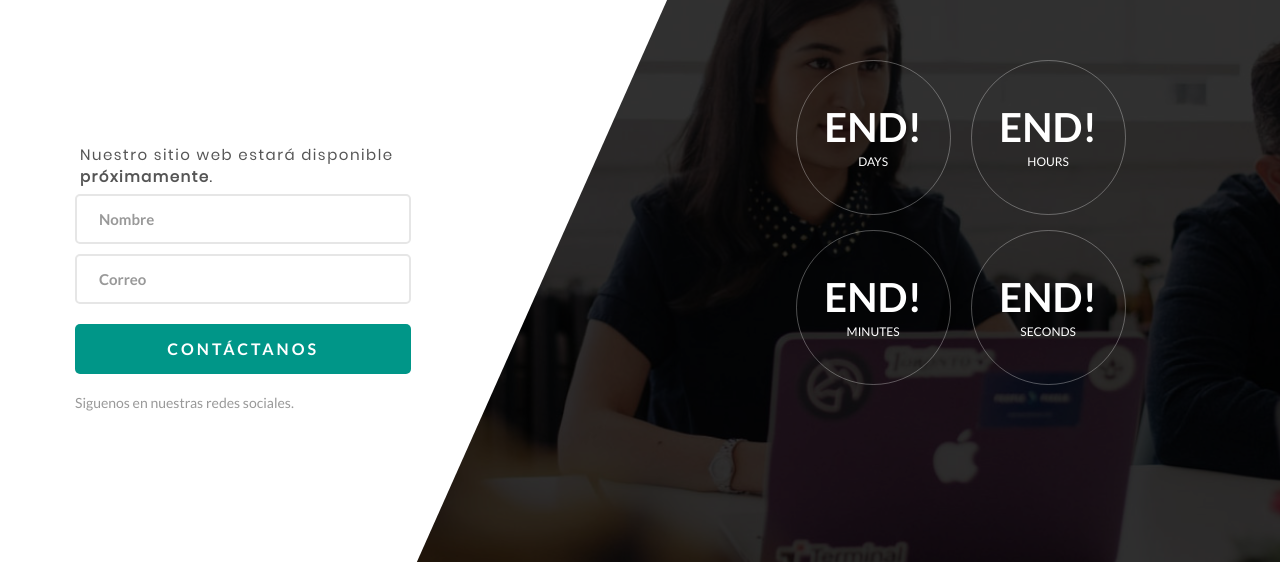
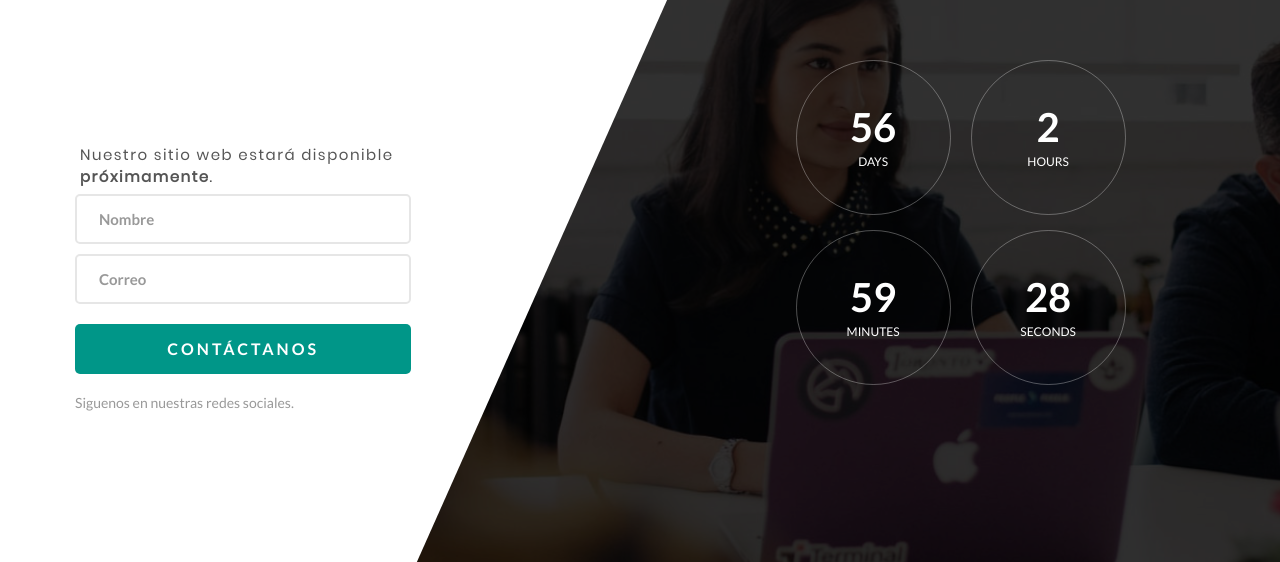
Before and after one commit to iominds/iominds.github.io, a plain HTML site: page index.html in a window 1280 px wide. Shown: the part 135-697 px from the top of the page. Drawn offline with nearby package versions, Linux system fonts and the light colour scheme.

Commit message:
se actualizo el sitio

```diff
--- a/index.html
+++ b/index.html
@@ -161,7 +161,7 @@
 	<script src="vendor/countdowntime/countdowntime.js"></script>
 
 	<script>
-		var end = new Date('12/31/2020 12:00 AM');
+		var end = new Date('12/31/2023 12:00 AM');
 
 			var _second = 1000;
 			var _minute = _second * 60;
```
